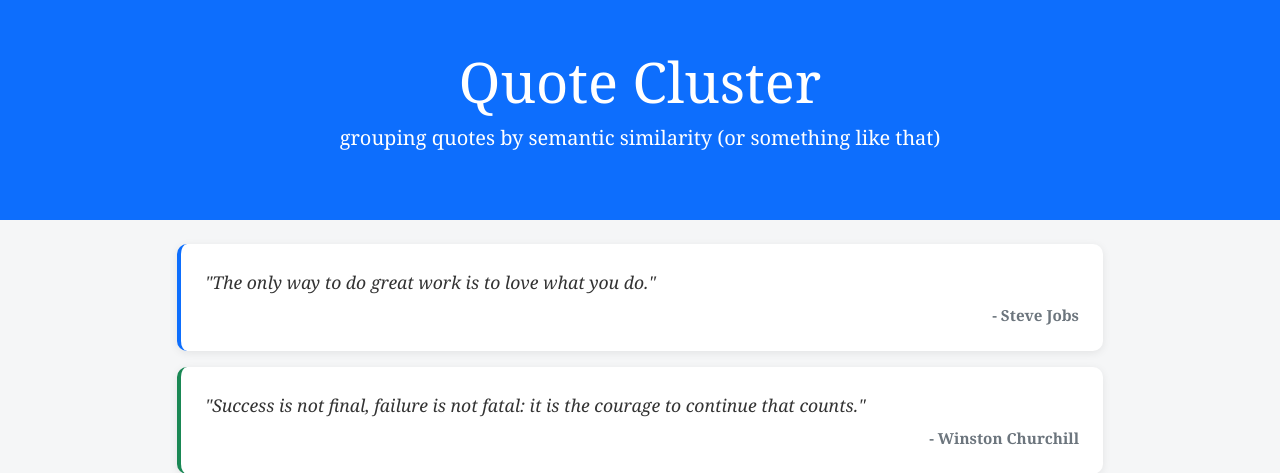
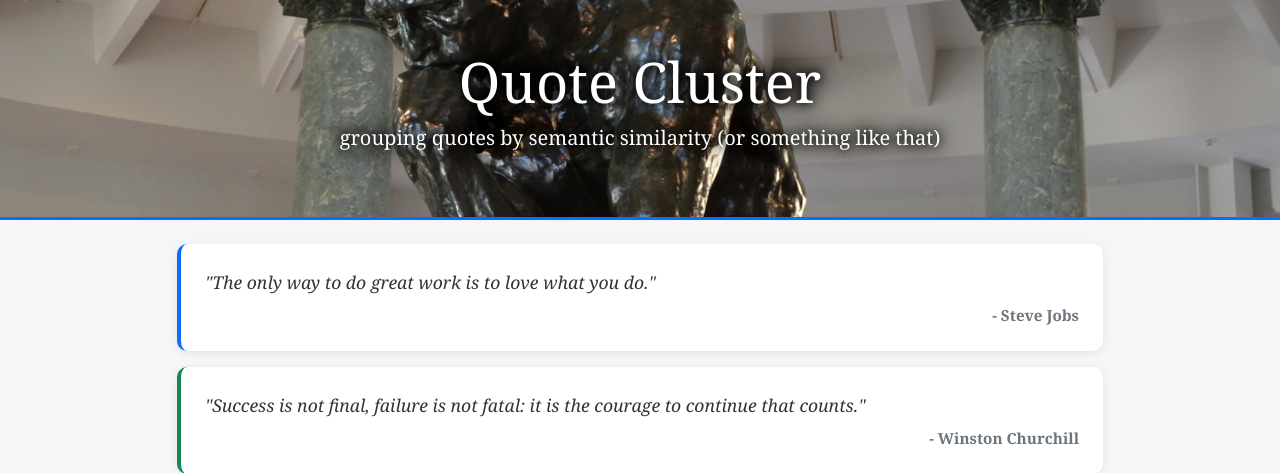
Before and after one commit to sda-p/CE2000_2627_Assessment_2017378, a Node server app: page / in a window 1280 px wide. Shown: the part 56-529 px from the top of the page. Run offline with Node 20, Linux system fonts and the light colour scheme; data that the repository does not hold is empty.

Commit message:
add thinker background image to hero sections with text glow

```diff
--- a/public/css/style.css
+++ b/public/css/style.css
@@ -4,7 +4,15 @@ body {
 }
 
 .hero-section {
+  background-image: url('/images/thinker-bg.jpg');
+  background-size: cover;
+  background-position: center;
   border-bottom: 3px solid #0d6efd;
+}
+
+.hero-section h1,
+.hero-section p {
+  text-shadow: 0 0 8px #000, 0 0 16px #000, 0 0 24px #000;
 }
 
 .quote-card {
```
Also changed, not shown: public/images/thinker-bg.jpg (added), public/images/thinker-original.jpg (added).
